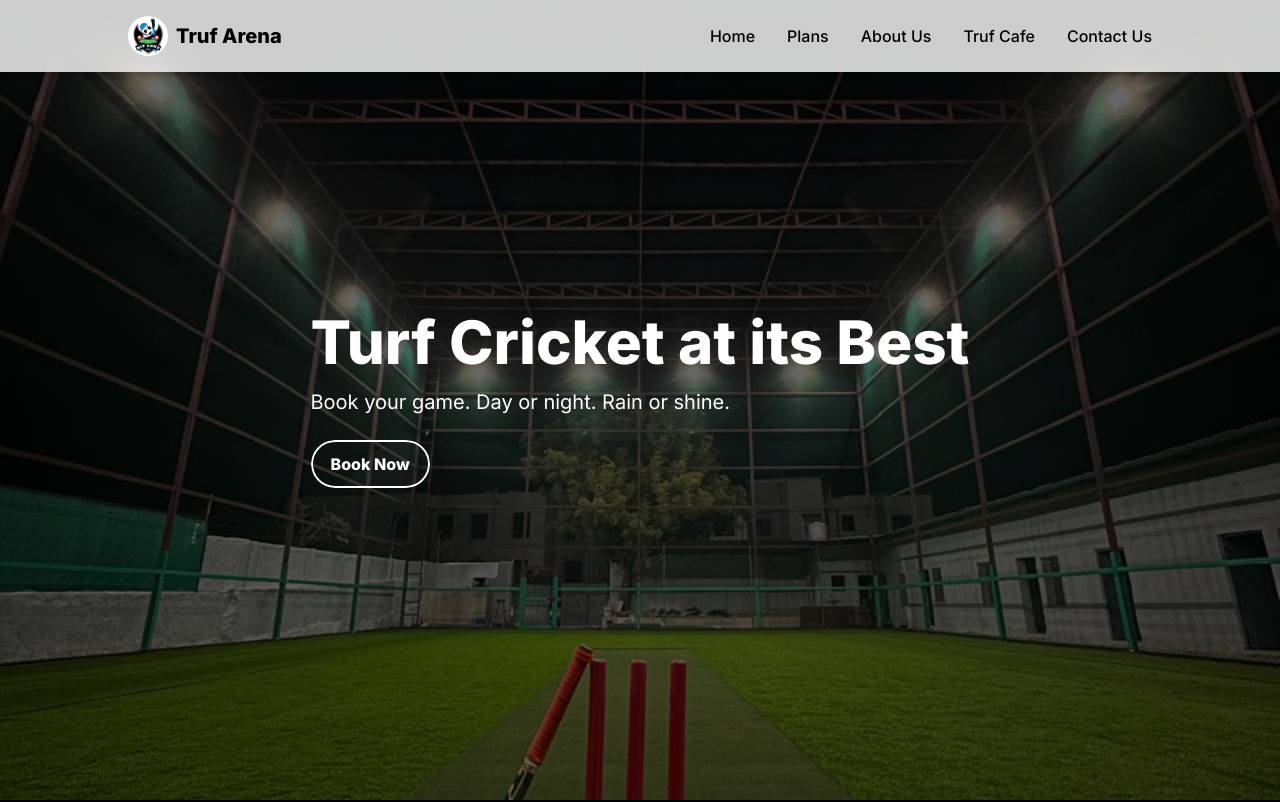
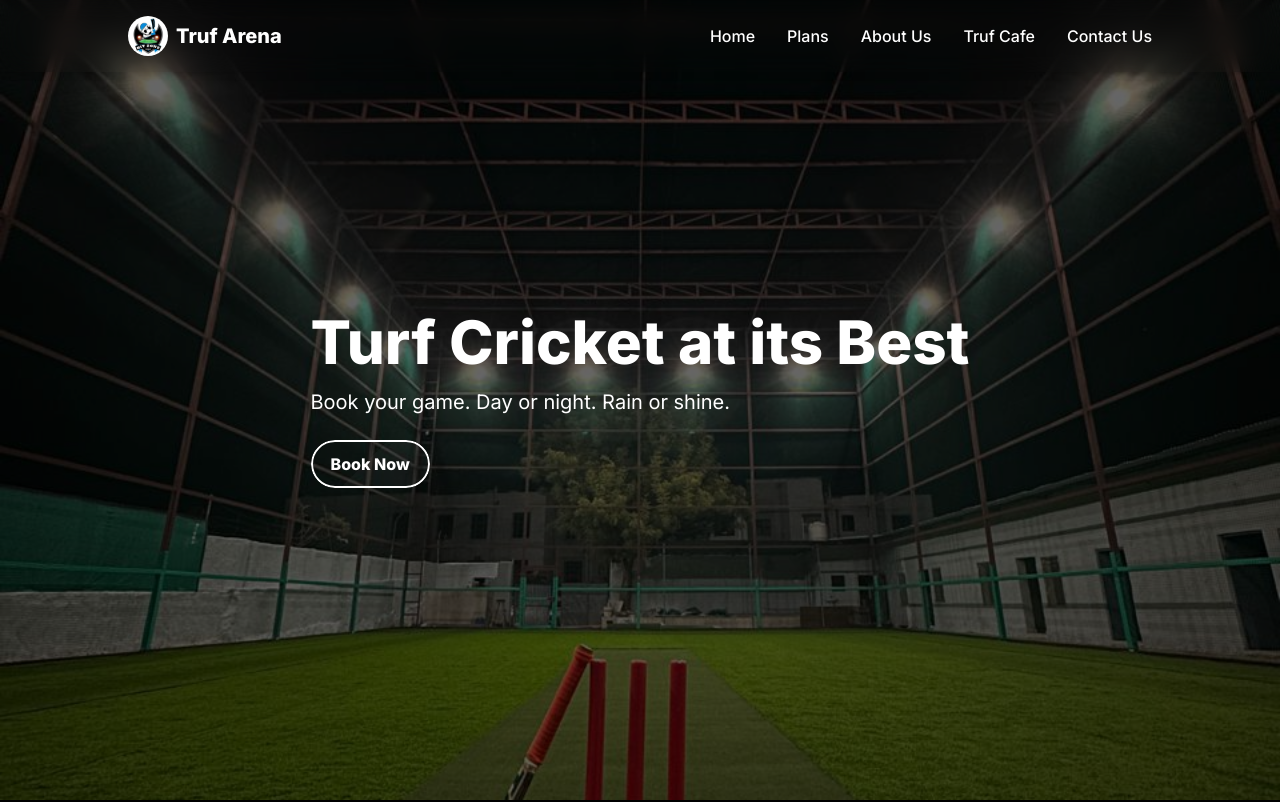
Before and after one commit to Jeet6421/truf-cricket, a React (Vite) app: page / in a window 1280 px wide. Shown: the top 802 px of the page. Built offline with nearby package versions, Linux system fonts and the light colour scheme.

Commit message:
inital commit 5

```diff
--- a/src/components/Footer.jsx
+++ b/src/components/Footer.jsx
@@ -26,8 +26,7 @@ const Footer = () => {
             </div>
           </Link>
           <p className="mt-4 text-gray-300 text-sm">
-            Truf Cricket is your trusted partner for fitness, wellness, and a
-            healthier lifestyle. Join us to transform your body and mind with
+            Join us to transform your body and mind with
             expert guidance and community support.
           </p>
         </div>
--- a/src/components/Navbar.jsx
+++ b/src/components/Navbar.jsx
@@ -19,7 +19,7 @@ const Navbar = () => {
   ];
 
   return (
-    <header className="fixed top-0 left-0 w-full z-50 bg-white/80 backdrop-blur-md shadow-md">
+    <header className="fixed top-0 left-0 w-full z-50 bg-transparent backdrop-blur-md shadow-md">
       <div className="flex items-center justify-between px-5 md:px-32 py-4">
         {/* Logo */}
         <a href="/" className="flex items-center gap-2">
@@ -28,7 +28,7 @@ const Navbar = () => {
             alt="Logo"
             className="w-10 h-10 rounded-full object-cover"
           />
-          <span className="text-xl font-bold text-black">Truf Arena</span>
+          <span className="text-xl font-bold text-white">Truf Arena</span>
         </a>
 
         {/* Desktop Navigation */}
@@ -40,7 +40,7 @@ const Navbar = () => {
               spy={true}
               smooth={true}
               duration={500}
-              className="text-black hover:text-red-500 transition cursor-pointer font-medium"
+              className="text-white hover:text-red-500 transition cursor-pointer font-medium"
             >
               {item.label}
             </ScrollLink>
@@ -50,7 +50,7 @@ const Navbar = () => {
         {/* Mobile Toggle Button */}
         <button
           onClick={toggleMenu}
-          className="md:hidden text-black focus:outline-none"
+          className="md:hidden text-whit focus:outline-none"
           aria-label="Toggle menu"
         >
           {menuOpen ? (
@@ -63,7 +63,7 @@ const Navbar = () => {
 
       {/* Mobile Menu */}
       <div
-        className={`md:hidden fixed top-16 left-0 w-full bg-white text-black transition-transform duration-300 ease-in-out z-40 ${
+        className={`md:hidden fixed top-16 left-0 w-full  text-white bg-black transition-transform duration-300 ease-in-out z-40 ${
           menuOpen ? "translate-x-0" : "-translate-x-full"
         }`}
       >
```
